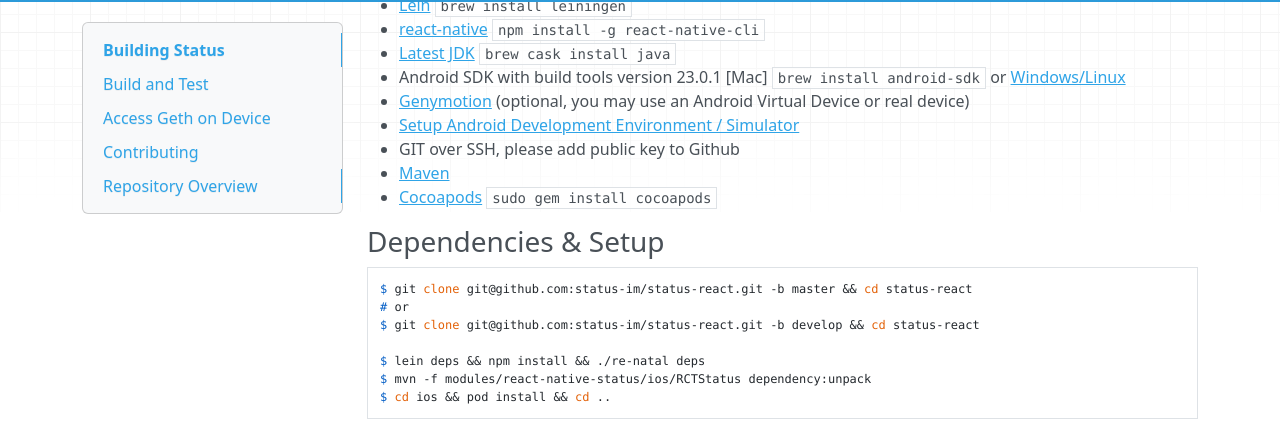
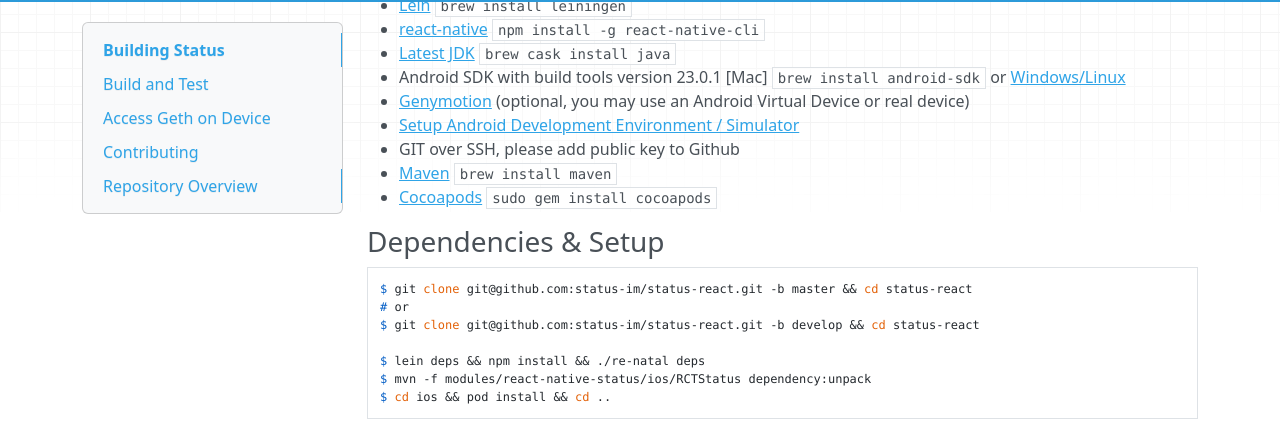
Before and after one commit to status-im/wiki.status.im, an MkDocs documentation site: the page built from docs/contributing/development/building-status.md, in a window 1280 px wide and 900 px high, scrolled down 327 px. Shown: the part 94-515 px from the top of the window. Built offline with MkDocs 1.6.1, drawn with Linux system fonts in a browser that asks for light colours; nearby versions of some CDN libraries; old or Windows-style settings are respelled for this version of MkDocs.

Commit message:
Add brew formula for Maven

```diff
--- a/docs/contributing/development/building-status.md
+++ b/docs/contributing/development/building-status.md
@@ -16,7 +16,7 @@ This guide is written with OS X in mind.
 - [Genymotion](https://www.genymotion.com) (optional, you may use an Android Virtual Device or real device)
 - [Setup Android Development Environment / Simulator](https://facebook.github.io/react-native/docs/android-setup.html)
 - GIT over SSH, please add public key to Github
-- [Maven](https://maven.apache.org/install.html)
+- [Maven](https://maven.apache.org/install.html) `brew install maven`
 - [Cocoapods](https://cocoapods.org) `sudo gem install cocoapods`
 
 ### Dependencies & Setup
```
